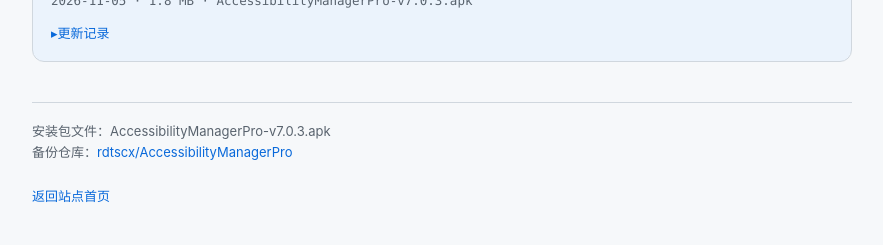
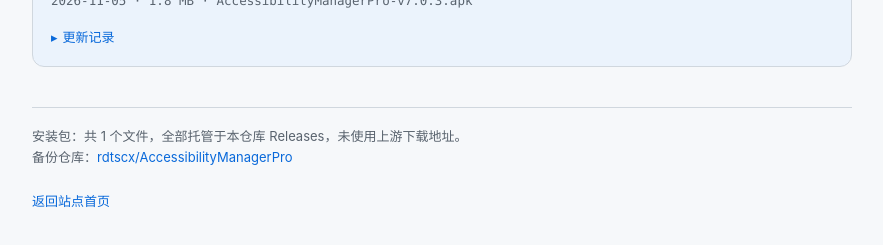
Before and after one commit to rdtscx/AccessibilityManagerPro, a plain HTML site: page downloads.html in a window 1280 px wide. Shown: the part 365-610 px from the top of the page, without its empty margins (198-1081 px from the left). Drawn offline with Linux system fonts and the light colour scheme.

Commit message:
下载页页脚改为文件统计，更新记录折叠样式微调

```diff
--- a/downloads.html
+++ b/downloads.html
@@ -40,9 +40,9 @@
   .btn:hover{filter:brightness(1.08)}
   .btn svg{width:15px;height:15px}
   details{margin-top:12px}
-  summary{cursor:pointer;font-size:13px;color:var(--accent);list-style:none}
+  summary{cursor:pointer;font-size:13px;color:var(--accent);list-style:none}summary span{padding-left:2px}
   summary::-webkit-details-marker{display:none}
-  summary:before{content:"▸ ";display:inline-block;transition:transform .15s}
+  summary{display:inline-flex;align-items:center}summary:before{content:"▸";margin-right:5px;display:inline-block}
   details[open] summary:before{content:"▾ "}
   .notes{margin:10px 0 0;padding:12px 14px;border-radius:8px;background:var(--bg);
          border:1px solid var(--border);font-size:13.5px;color:var(--muted)}
@@ -96,7 +96,7 @@
     </div></div>
 
   <footer>
-    <div>安装包文件：AccessibilityManagerPro-v7.0.3.apk</div>
+    <div>安装包：共 1 个文件，全部托管于本仓库 Releases，未使用上游下载地址。</div>
     <div>备份仓库：<a href="https://github.com/rdtscx/AccessibilityManagerPro">rdtscx/AccessibilityManagerPro</a></div>
     <div class="back"><a href="./">返回站点首页</a></div>
   </footer>
```
